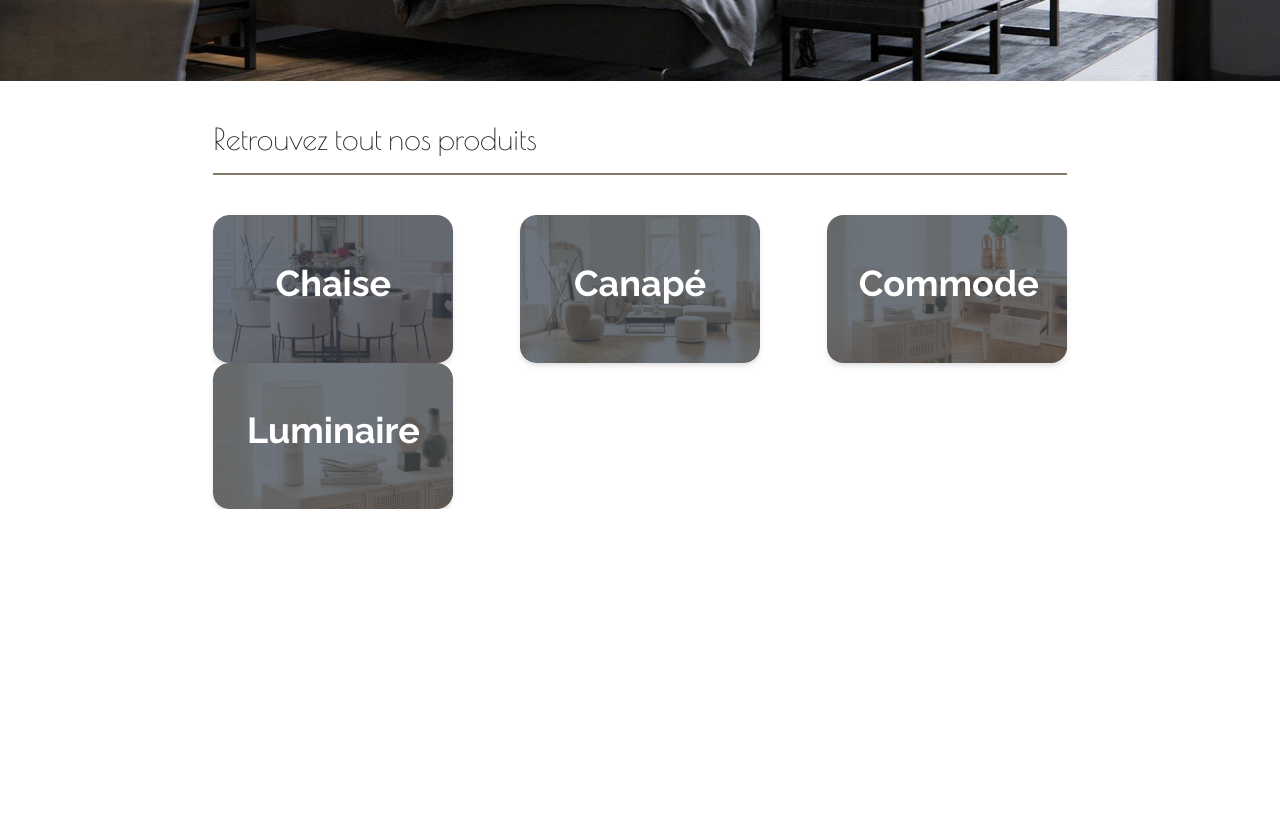
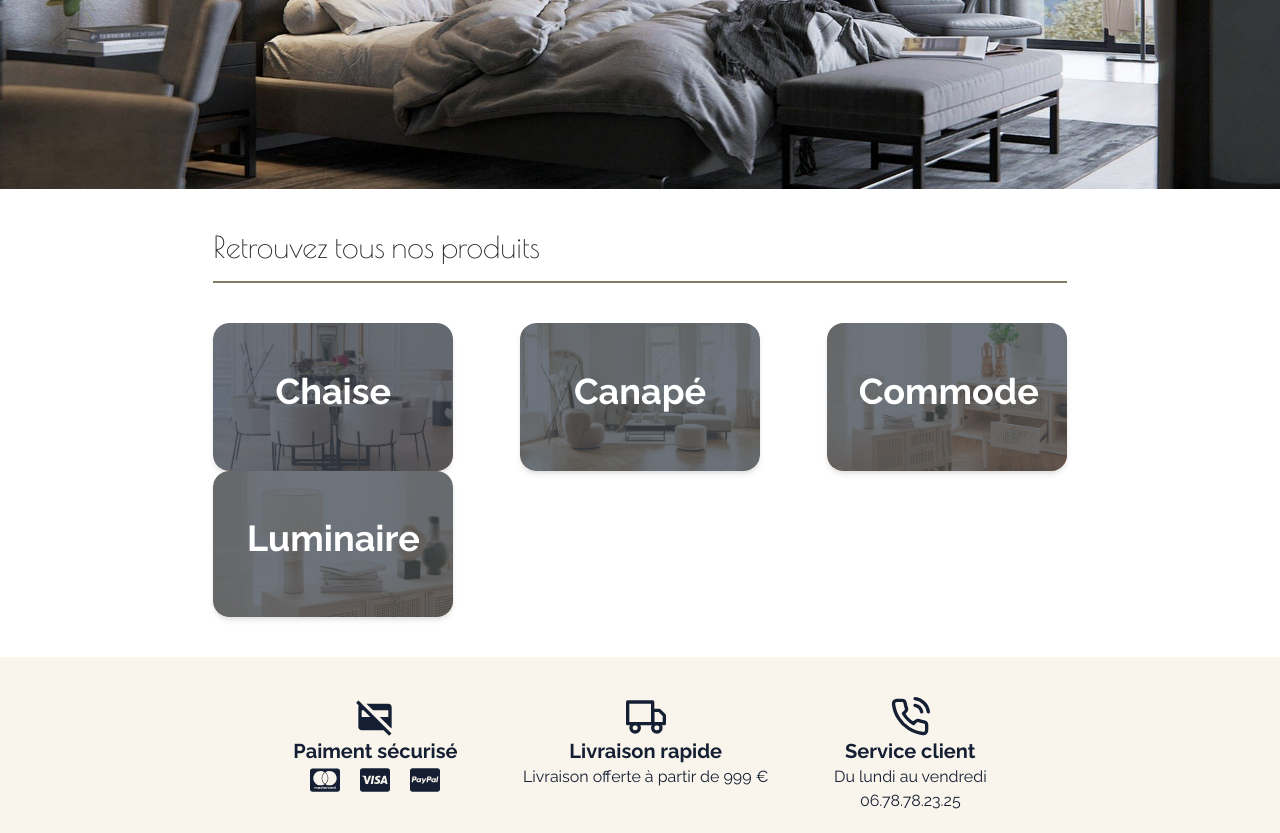
Before and after one commit to Furniture-King/Front-end, a Next.js app: page / in a window 1280 px wide. Shown: the part 2960-3793 px from the top of the page. Before the commit the page ends 3469 px from the top, so only its background shows below. Built offline with nearby package versions, Linux system fonts and the light colour scheme.

Commit message:
home: add info section

```diff
--- /dev/null
+++ b/components/infoSection/index.js
@@ -0,0 +1,66 @@
+import React from 'react'
+import PropTypes from 'prop-types'
+
+import { MdCreditCardOff } from 'react-icons/md'
+import { FiTruck, FiPhoneCall } from 'react-icons/fi'
+import { FaCcMastercard, FaCcVisa, FaCcPaypal } from 'react-icons/fa'
+
+const InfoItem = (props) => {
+  const { title, text, subText, icon, children } = props
+  return (
+    <div className="flex flex-col items-center font-raleway  text-color-bg-darkBlue">
+      <div>{icon}</div>
+      <div>
+        <p className="text-xl font-bold">{title}</p>
+      </div>
+      <div>
+        <p>{text}</p>
+      </div>
+      <div>
+        <p>{subText}</p>
+      </div>
+      <div className="flex">{children}</div>
+    </div>
+  )
+}
+InfoItem.propTypes = {
+  title: PropTypes.string,
+  text: PropTypes.string,
+  subText: PropTypes.string,
+  icon: PropTypes.object,
+  children: PropTypes.node
+}
+
+const InfoSection = () => {
+  return (
+    <div className="bg-color-bg-light mt-10">
+      <div className="mx-auto w-8/12 px-20">
+        <div className="flex justify-between flex-wrap pt-10 pb-5">
+          <InfoItem
+            icon={<MdCreditCardOff size={40} />}
+            title="Paiment sécurisé"
+          >
+            <FaCcMastercard size={30} />
+            <div className="mx-5">
+              <FaCcVisa size={30} />
+            </div>
+            <FaCcPaypal size={30} />
+          </InfoItem>
+          <InfoItem
+            icon={<FiTruck size={40} />}
+            title="Livraison rapide"
+            text="Livraison offerte à partir de 999 €"
+          />
+          <InfoItem
+            icon={<FiPhoneCall size={40} />}
+            title="Service client"
+            text="Du lundi au vendredi"
+            subText="06.78.78.23.25"
+          />
+        </div>
+      </div>
+    </div>
+  )
+}
+
+export default InfoSection
--- a/components/poularSection/index.js
+++ b/components/popularSection/index.js
@@ -13,7 +13,7 @@ const Thumbnail = (props) => {
           <img src={src} />
         </figure>
         <div className="card-body items-center m-0 p-0">
-          <h2 className="font-poiretOne card-title mt-1 text-4xl">{title}</h2>
+          <h2 className="font-poiretOne card-title mt-10 text-4xl">{title}</h2>
           <p className="text-center text-sm">{text}</p>
           <p className="text-2xl font-bold my-2">{price}</p>
           <StarGenerator numberOfRate={numberOfRate} />
--- a/pages/index.js
+++ b/pages/index.js
@@ -5,9 +5,10 @@ import Carousel from '../components/carousel'
 import ProductNavBar from '../components/productNavBar'
 import MainTitle from '../components/mainTitle'
 import NewsSections from '../components/newsSections'
-import PopularSection from '../components/poularSection'
+import PopularSection from '../components/popularSection'
 import HeroSection from '../components/heroSection'
 import ThumbnailsNavBar from '../components/thumbnailsNavBar'
+import InfoSection from '../components/infoSection'
 
 export default function Home() {
   return (
@@ -24,8 +25,9 @@ export default function Home() {
       <MainTitle text="Produits populaires" />
       <PopularSection />
       <HeroSection />
-      <MainTitle text="Retrouvez tout nos produits" />
+      <MainTitle text="Retrouvez tous nos produits" />
       <ThumbnailsNavBar />
+      <InfoSection />
     </div>
   )
 }
```
